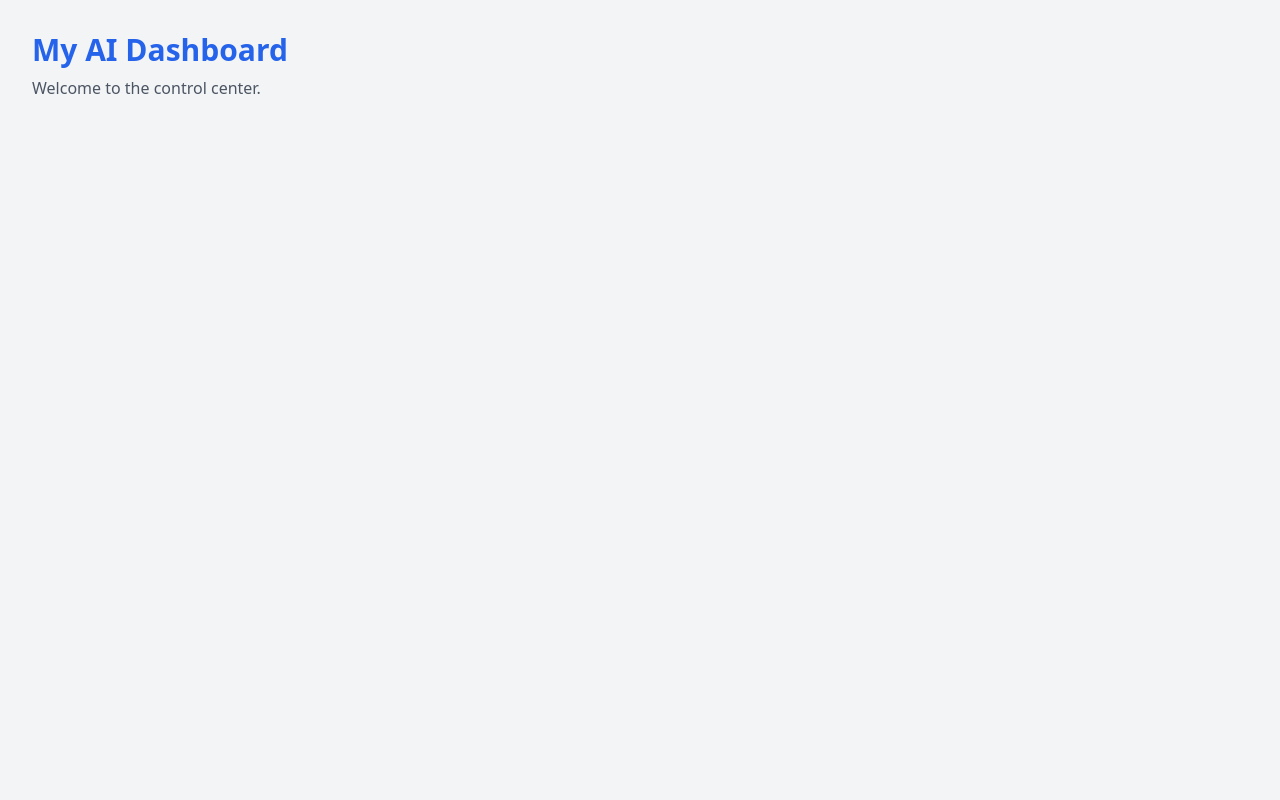
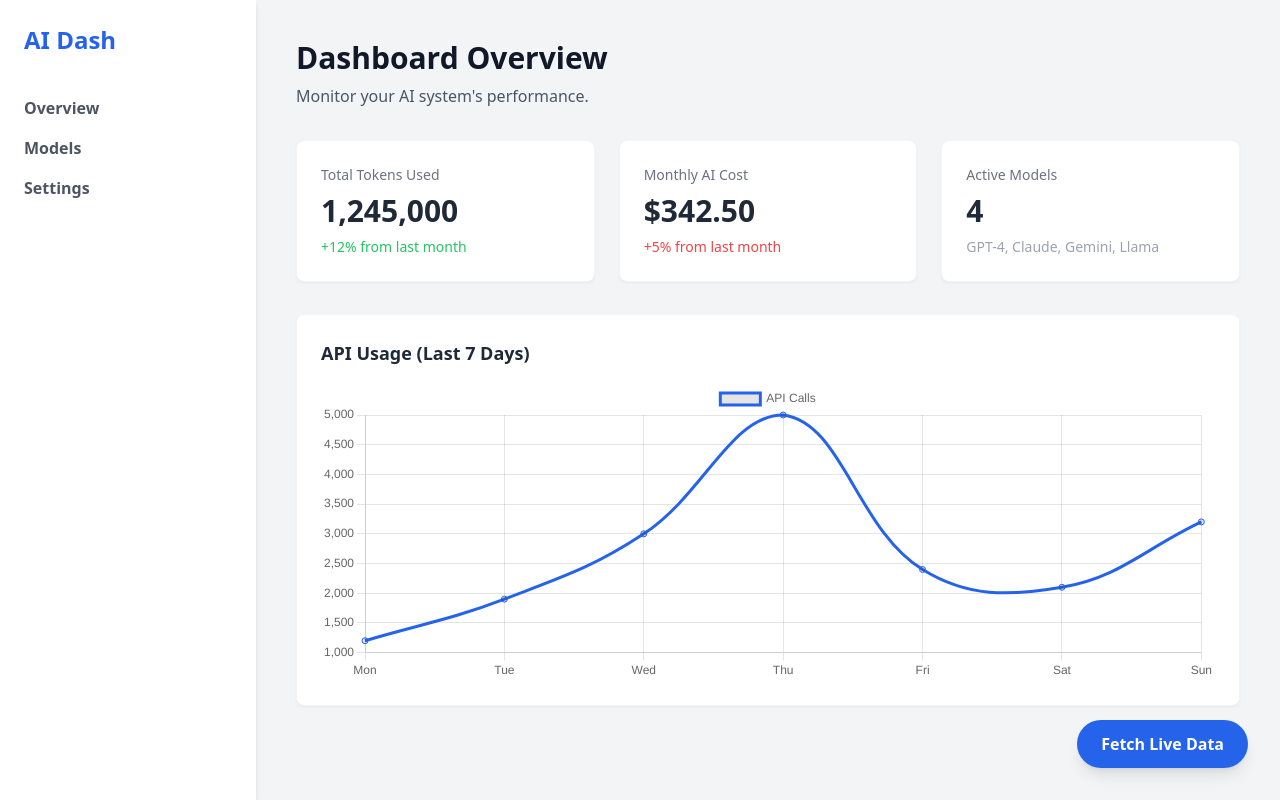
Before and after one commit to samiullah787089/stackblitz-starters-mjckflqd, a website: page index.html in a window 1280 px wide. Drawn offline with nearby package versions, Linux system fonts and the light colour scheme.

Commit message:
Update index.html

```diff
--- a/index.html
+++ b/index.html
@@ -4,18 +4,77 @@
     <meta charset="UTF-8">
     <meta name="viewport" content="width=device-width, initial-scale=1.0">
     <title>AI Business Dashboard</title>
-    <!-- Here is the CDN link that pipes in Tailwind CSS for free! -->
     <script src="https://cdn.tailwindcss.com"></script>
 </head>
-<!-- The body is what actually shows up on the screen.
-     We are giving it a light gray background (bg-gray-100). -->
-<body class="bg-gray-100 text-gray-800 font-sans">
+<body class="bg-gray-100 text-gray-800 font-sans flex h-screen">
 
-    <div class="p-8">
-        <!-- text-3xl makes the text big, text-blue-600 makes it blue -->
-        <h1 class="text-3xl font-bold text-blue-600">My AI Dashboard</h1>
-        <p class="mt-2 text-gray-600">Welcome to the control center.</p>
+    <!-- Navigation Sidebar -->
+    <div class="w-64 bg-white shadow-md p-6 hidden md:block">
+        <h2 class="text-2xl font-extrabold text-blue-600 mb-8">AI Dash</h2>
+        <nav>
+            <a href="#" class="block py-2 text-gray-600 font-semibold hover:text-blue-500">Overview</a>
+            <a href="#" class="block py-2 text-gray-600 font-semibold hover:text-blue-500">Models</a>
+            <a href="#" class="block py-2 text-gray-600 font-semibold hover:text-blue-500">Settings</a>
+        </nav>
     </div>
 
+    <!-- Main Content Area -->
+    <div class="flex-1 p-10 overflow-y-auto">
+        <h1 class="text-3xl font-bold text-gray-900">Dashboard Overview</h1>
+        <p class="mt-2 text-gray-600">Monitor your AI system's performance.</p>
+
+        <!-- Metric Cards -->
+        <div class="mt-8 grid grid-cols-1 md:grid-cols-3 gap-6">
+            <div class="bg-white p-6 rounded-lg shadow-sm border border-gray-100">
+                <h3 class="text-sm font-medium text-gray-500">Total Tokens Used</h3>
+                <p id="token-data" class="text-3xl font-bold text-gray-800 mt-2">1,245,000</p>
+                <p class="text-sm text-green-500 mt-2">+12% from last month</p>
+            </div>
+            <div class="bg-white p-6 rounded-lg shadow-sm border border-gray-100">
+                <h3 class="text-sm font-medium text-gray-500">Monthly AI Cost</h3>
+                <p class="text-3xl font-bold text-gray-800 mt-2">$342.50</p>
+                <p class="text-sm text-red-500 mt-2">+5% from last month</p>
+            </div>
+            <div class="bg-white p-6 rounded-lg shadow-sm border border-gray-100">
+                <h3 class="text-sm font-medium text-gray-500">Active Models</h3>
+                <p class="text-3xl font-bold text-gray-800 mt-2">4</p>
+                <p class="text-sm text-gray-400 mt-2">GPT-4, Claude, Gemini, Llama</p>
+            </div>
+        </div>
+
+        <!-- Interactive Chart Section -->
+        <div class="mt-8 bg-white p-6 rounded-lg shadow-sm border border-gray-100">
+            <h3 class="text-lg font-bold text-gray-800 mb-4">API Usage (Last 7 Days)</h3>
+            <canvas id="myChart" height="100"></canvas>
+        </div>
+    </div>
+
+    <!-- Live Data Button -->
+    <button onclick="updateData()" class="fixed bottom-8 right-8 bg-blue-600 text-white px-6 py-3 rounded-full shadow-lg font-bold hover:bg-blue-700">
+        Fetch Live Data
+    </button>
+
+    <!-- Scripts: Chart.js & Custom Logic -->
+    <script src="https://cdn.jsdelivr.net/npm/chart.js"></script>
+    <script>
+        const ctx = document.getElementById('myChart');
+        new Chart(ctx, {
+            type: 'line',
+            data: {
+                labels: ['Mon', 'Tue', 'Wed', 'Thu', 'Fri', 'Sat', 'Sun'],
+                datasets: [{
+                    label: 'API Calls',
+                    data: [1200, 1900, 3000, 5000, 2400, 2100, 3200],
+                    borderColor: '#2563eb',
+                    tension: 0.4
+                }]
+            }
+        });
+
+        function updateData() {
+            let newNumber = Math.floor(Math.random() * 5000000);
+            document.getElementById('token-data').innerText = newNumber.toLocaleString();
+        }
+    </script>
 </body>
 </html>
```
